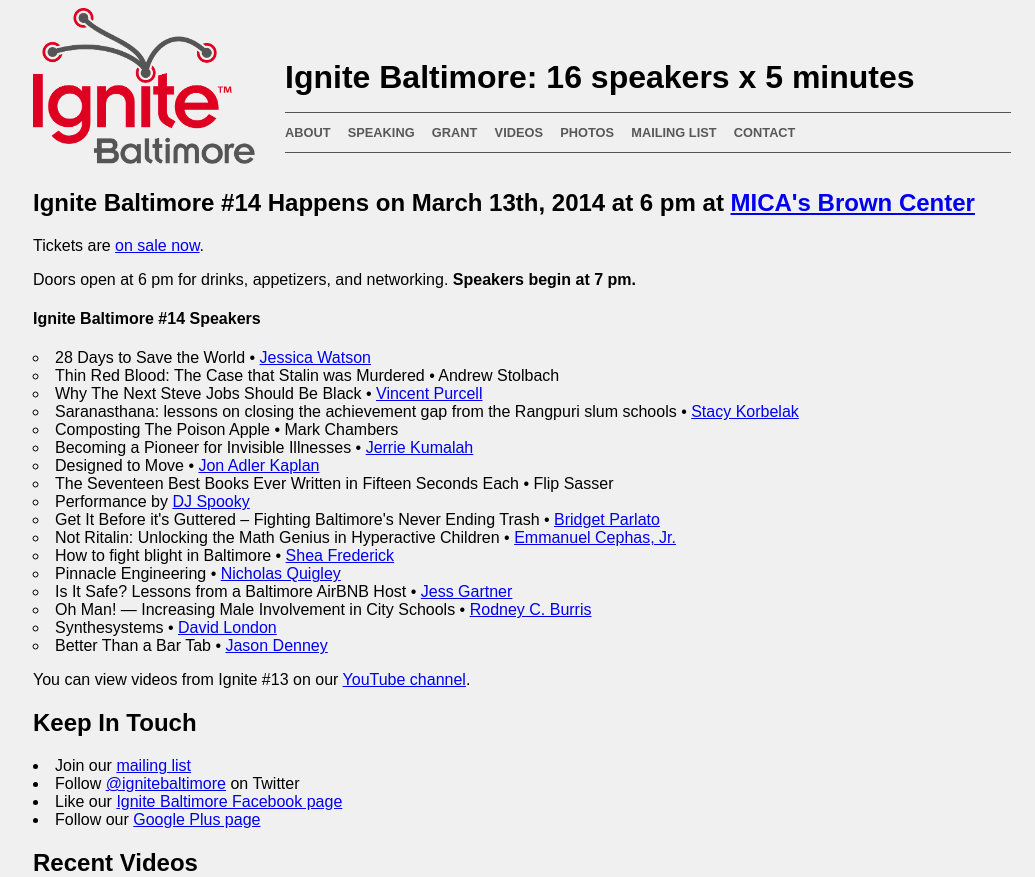
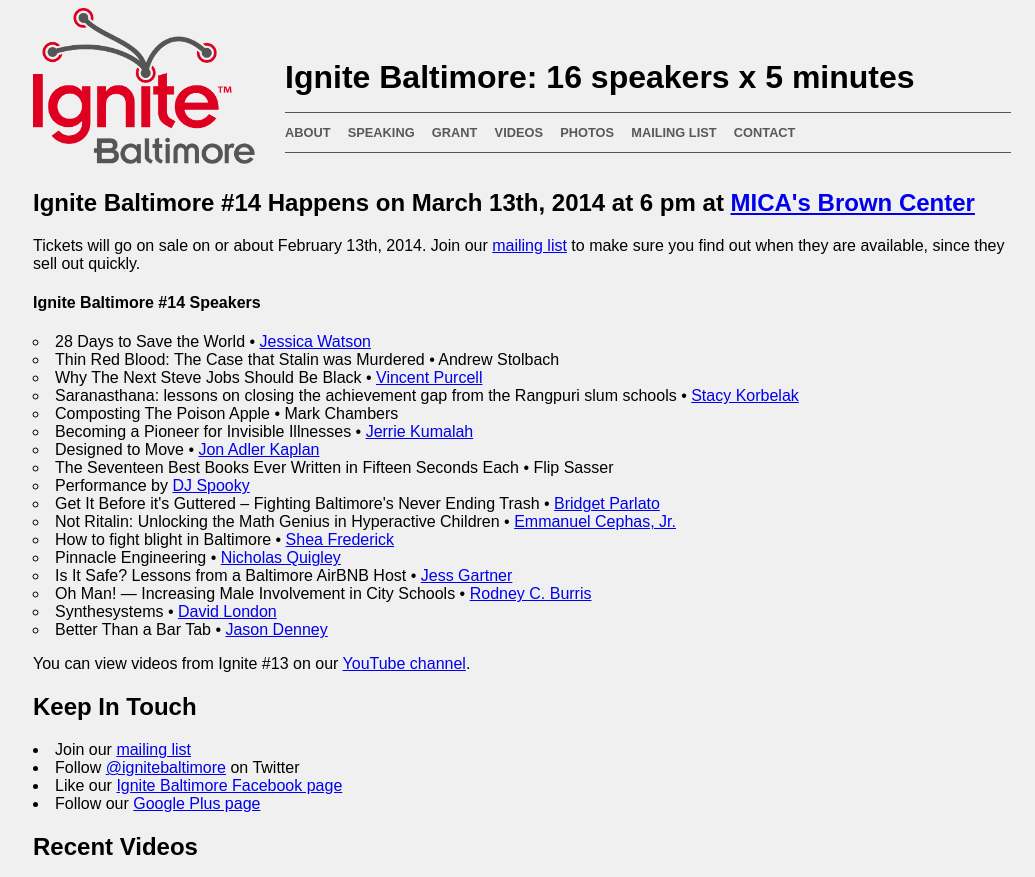
Before and after one commit to ignitebaltimore/ignitebaltimore.github.com, a Jekyll site: the page built from index.html, in a window 1280 px wide and 900 px high, cut to the strip 0-877 px from the top of the window. Shown: the whole strip, without its empty margins (118-1153 px from the left). Built offline with Jekyll 4.4.1, drawn with Linux system fonts in a browser that asks for light colours.

Commit message:
fix ticket link

```diff
--- a/index.html
+++ b/index.html
@@ -5,13 +5,13 @@
 
 <h2 class="row">Ignite Baltimore #14 Happens on March 13th, 2014 at 6 pm at <a href='http://www.mica.edu/browse_art/brown_center.html'>MICA's Brown Center</a></h2>
 
-<!--<p class="row">Tickets will go on sale on or about February 13th, 2014. Join our <a href="/mailing_list">mailing list</a> to make sure you find out when they are available,-->
-<!--since they sell out quickly.</p>-->
+<p class="row">Tickets will go on sale on or about February 13th, 2014. Join our <a href="/mailing_list">mailing list</a> to make sure you find out when they are available,
+since they sell out quickly.</p>
 
 <!--We will start soliciting <a href="/speaking">speaking proposals</a> in early January, 2014.</p>-->
 
-<p>Tickets are <a href="https://www.eventbrite.com/e/ignite-baltimore-14-tickets-10595829411">on sale now</a>.</p>
-<p class="row">Doors open at 6 pm for drinks, appetizers, and networking. <strong>Speakers begin at 7 pm.</strong></p>
+<!--<p>Tickets are <a href="https://www.eventbrite.com/e/ignite-baltimore-14-tickets-10595829411">on sale now</a>.</p>-->
+<!--<p class="row">Doors open at 6 pm for drinks, appetizers, and networking. <strong>Speakers begin at 7 pm.</strong></p>-->
 
 <!--<p>We will start accepting proposals to speak this summer. Tickets will go on sale in August. Please join our-->
 <!--<a href="/mailing_list">mailing list</a> if you'd like to be notified, as we usually sell-out quickly.</p>-->
```
